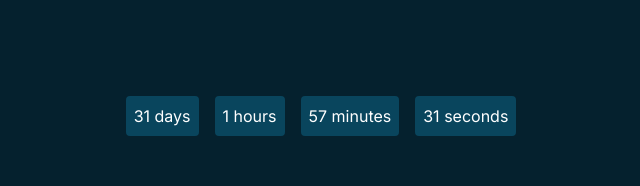
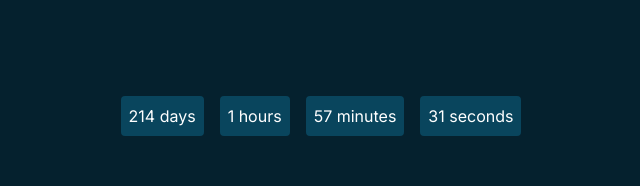
Before and after one commit to EdroVolt/share-nights, a Next.js app: page / in a window 1280 px wide. Shown: the top 186 px of the page, without its empty margins (319-959 px from the left). Built offline with nearby package versions, Linux system fonts and the light colour scheme.

Commit message:
fix: shift due date to December

```diff
--- a/src/app/page.tsx
+++ b/src/app/page.tsx
@@ -1,9 +1,7 @@
-"use client";
-
 import CountdownTimer from "./ui/common/countdown-timer";
 
 export default function Home() {
-  const shareNightsReleaseDate = "2024-06-25T00:00:00";
+  const shareNightsReleaseDate = "2024-12-25T00:00:00";
 
   return (
     <main className="flex min-h-screen flex-col items-center justify-between p-24 bg-background-100 text-primary-900 dark:bg-background-900 dark:text-primary-100">
```
